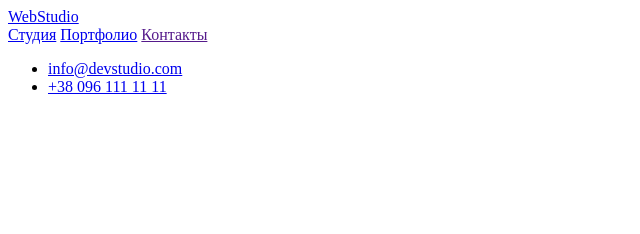
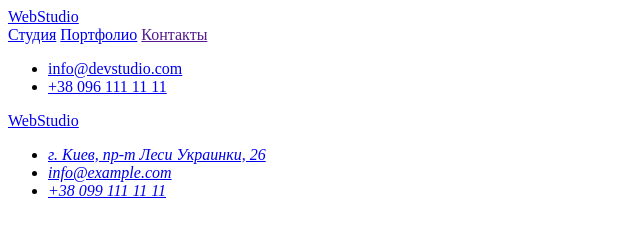
Before and after one commit to Samber1/goit-markup-hw-01, a plain HTML site: page portfolio.html in a window 1280 px wide. Shown: the whole page, without its empty margins (0-640 px from the left). Drawn offline with Linux system fonts and the light colour scheme.

Commit message:
added footer

```diff
--- a/portfolio.html
+++ b/portfolio.html
@@ -19,5 +19,18 @@
             <li><a href="tell:+380961111111">+38 096 111 11 11</a></li>
         </ul>
     </header>
+    <main>
+
+    </main>
+    <footer>
+        <a href="./index.html" lang="en">WebStudio</a>
+        <address>
+            <ul>
+                <li><a href="https://goo.gl/maps/Gv21GU76W3sqb3SP8">г. Киев, пр-т Леси Украинки, 26</a></li>
+                <li><a href="mailto:info@example.com">info@example.com</a></li>
+                <li><a href="tell:+380991111111">+38 099 111 11 11</a></li>
+            </ul>
+        </address>
+    </footer>
 </body>
 </html>
```
